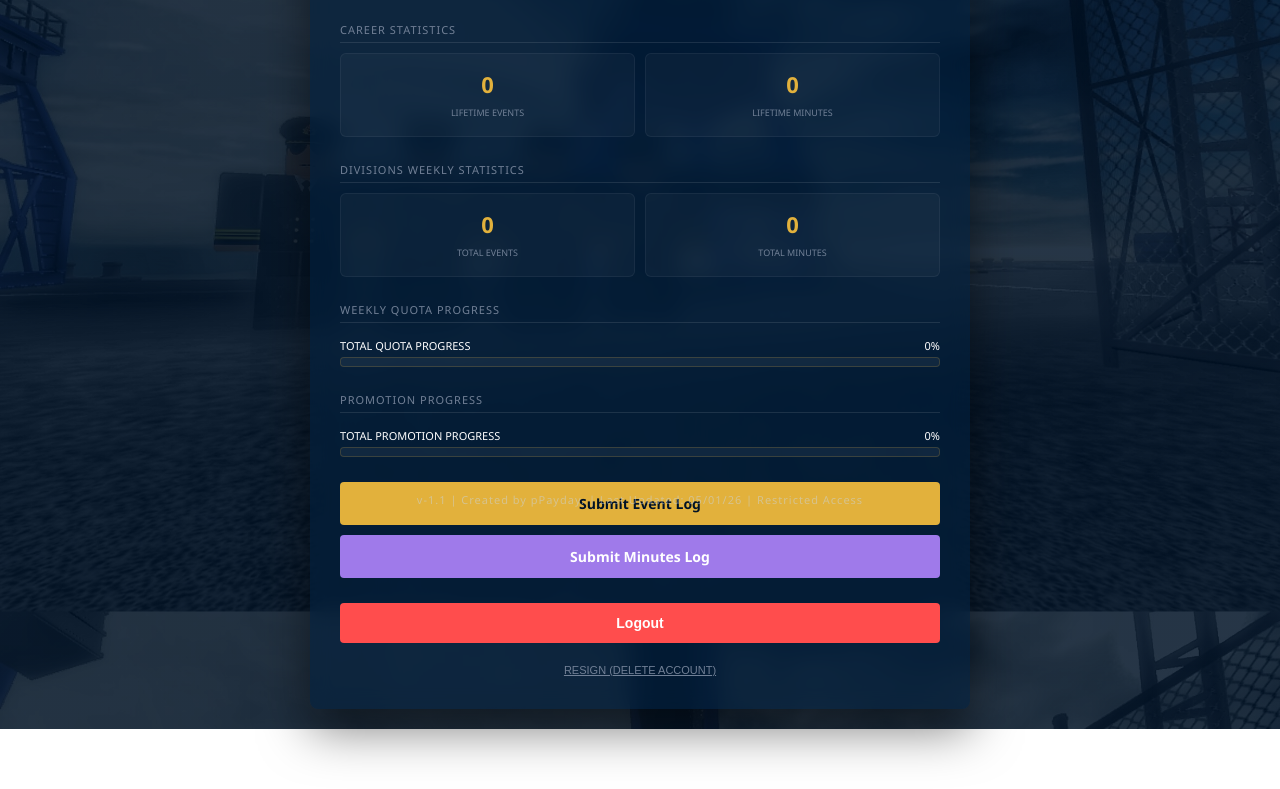
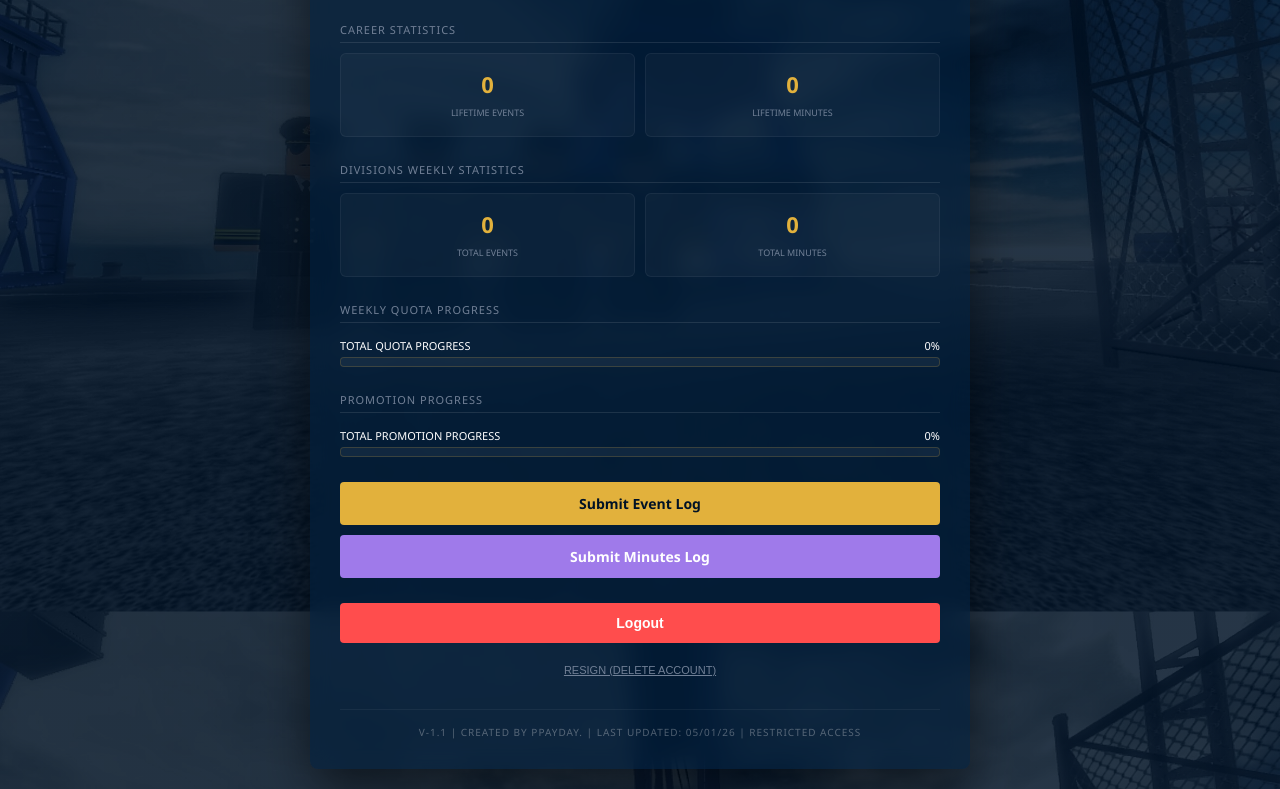
Before and after one commit to netccusa/netccusa.github.io, a plain HTML site: page dashboard.html in a window 1280 px wide. Shown: the part 278-1067 px from the top of the page. Before the commit the page ends 1007 px from the top, so only its background shows below. Drawn offline with Linux system fonts and the light colour scheme; no server answers.

Commit message:
Patched Dashboard Footer

```diff
--- a/dashboard.html
+++ b/dashboard.html
@@ -133,13 +133,14 @@
     #resignBtn:hover { color: #ff4d4d; }
 
     .version-footer {
-      position: fixed;
-      bottom: 15px;
-      font-size: 11px;
-      color: rgba(203, 213, 224, 0.5);
+      margin-top: 30px; /* Space it out from the buttons */
+      font-size: 10px;
+      color: rgba(255, 255, 255, 0.3);
+      text-transform: uppercase;
       letter-spacing: 1px;
-      opacity: 0;
-      animation: fadeIn 1.2s ease-out 0.6s forwards;
+      border-top: 1px solid rgba(255, 255, 255, 0.05);
+      padding-top: 15px;
+      /* Remove position: fixed and bottom: 15px */
     }
   </style>
 </head>
@@ -188,6 +189,7 @@
 
     <button id="logoutBtn" class="logout-action-btn">Logout</button>
     <button id="resignBtn">Resign (Delete Account)</button>
+    <div class="version-footer" id="appVersion"></div>
   </div>
 
   <script type="module">
@@ -302,8 +304,6 @@
     document.getElementById("logoutBtn").onclick = () => signOut(auth).then(() => window.location.replace("index.html"));
   </script>
 
-  <div class="version-footer" id="appVersion"></div>
-
   <script type="module">
     import firebaseConfig from './config.js';
     const versionEl = document.getElementById('appVersion');
```
